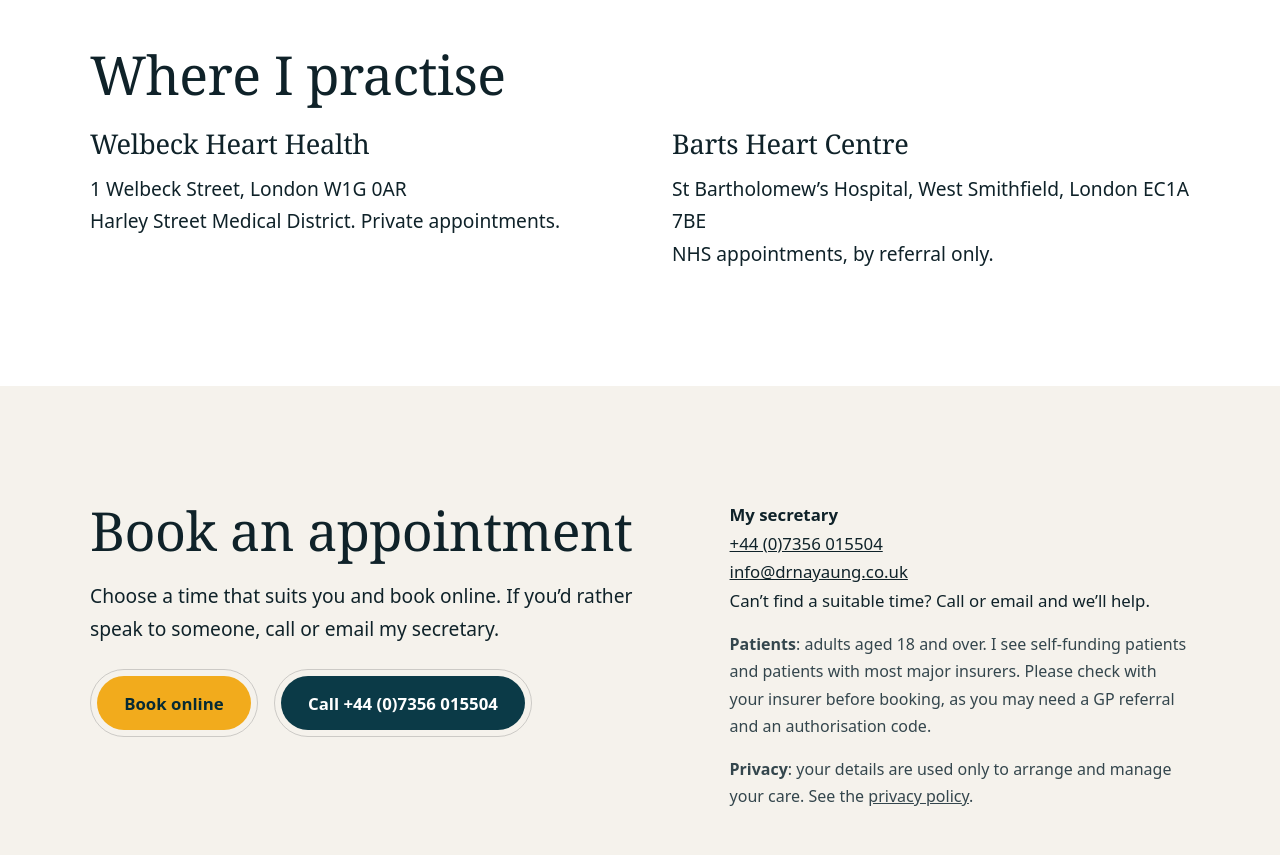
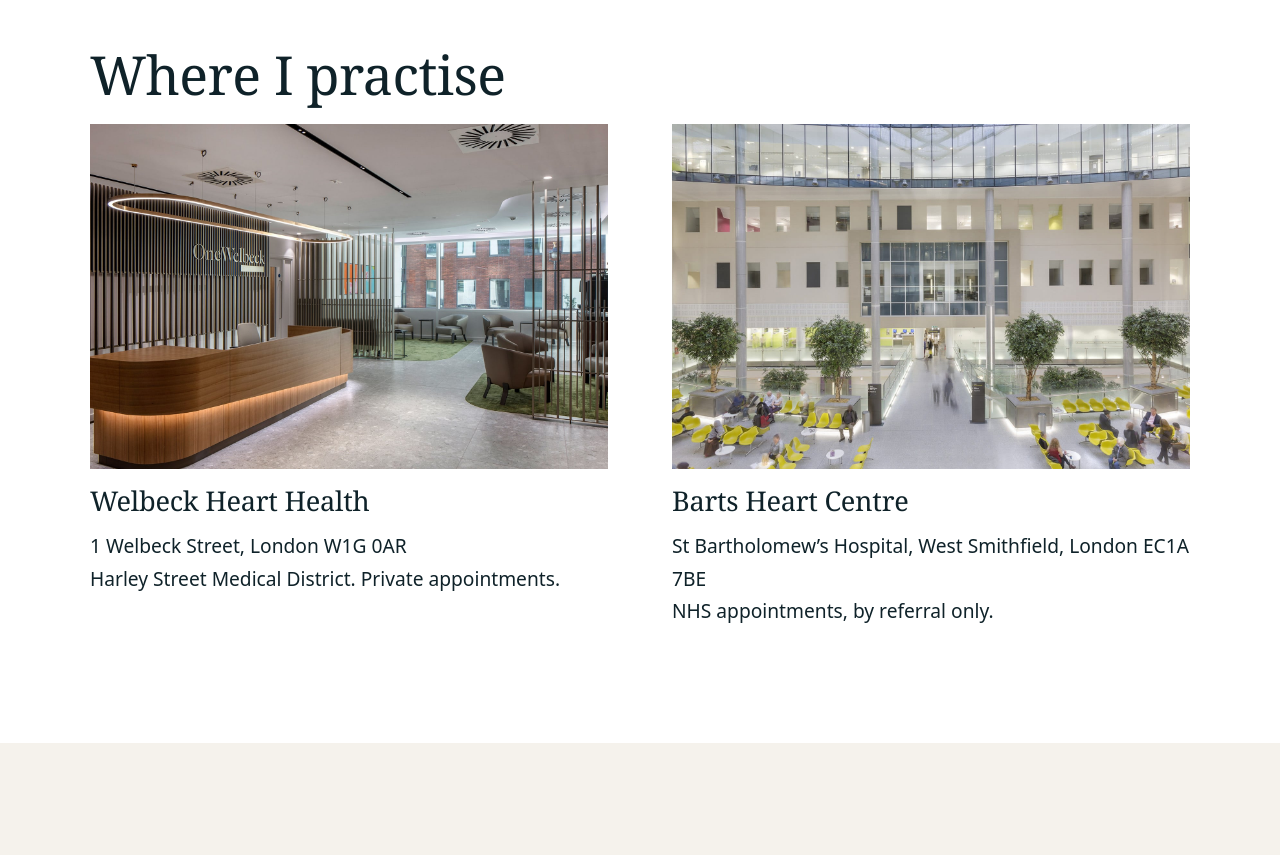
Before and after one commit to joseph-developer-123/joseph-developer-123.github.io, a plain HTML site: page nay-aung-draft/conditions/index.html in a window 1280 px wide. Shown: the part 3160-4015 px from the top of the page. Drawn offline with Linux system fonts and the light colour scheme; a web font is replaced by a local one.

Commit message:
Update index.html

```diff
--- a/nay-aung-draft/conditions/index.html
+++ b/nay-aung-draft/conditions/index.html
@@ -300,6 +300,7 @@ footer .navlinks a{font-size:1rem}
 .awgrid,.cond-cards{grid-template-columns:1fr}.cond-cards .span2{grid-column:auto}
 }
 @media(max-width:600px){.page-top h1{font-size:2.2rem}.rcard{padding:1.5rem}.boxes>div{padding:1.5rem}}
+.where .loc{display:block;width:100%;aspect-ratio:3/2;object-fit:cover;margin:0 0 1rem}
 </style>
 </head>
 <body>
@@ -318,8 +319,8 @@ footer .navlinks a{font-size:1rem}
 <section><div class="wrap">
   <h2>Where I practise</h2>
   <div class="where">
-    <div><h3>Welbeck Heart Health</h3><p>1 Welbeck Street, London W1G 0AR<br>Harley Street Medical District. Private appointments.</p></div>
-    <div><h3>Barts Heart Centre</h3><p>St Bartholomew’s Hospital, West Smithfield, London EC1A 7BE<br>NHS appointments, by referral only.</p></div>
+    <div><img class="loc" src="../onewelbeck.jpg" alt="OneWelbeck, 1 Welbeck Street" loading="lazy" onerror="this.hidden=true"><h3>Welbeck Heart Health</h3><p>1 Welbeck Street, London W1G 0AR<br>Harley Street Medical District. Private appointments.</p></div>
+    <div><img class="loc" src="../barts.jpg" alt="Barts Heart Centre, St Bartholomew’s Hospital" loading="lazy" onerror="this.hidden=true"><h3>Barts Heart Centre</h3><p>St Bartholomew’s Hospital, West Smithfield, London EC1A 7BE<br>NHS appointments, by referral only.</p></div>
   </div>
 </div></section>
 <section class="bookband help"><div class="wrap bb">
```
